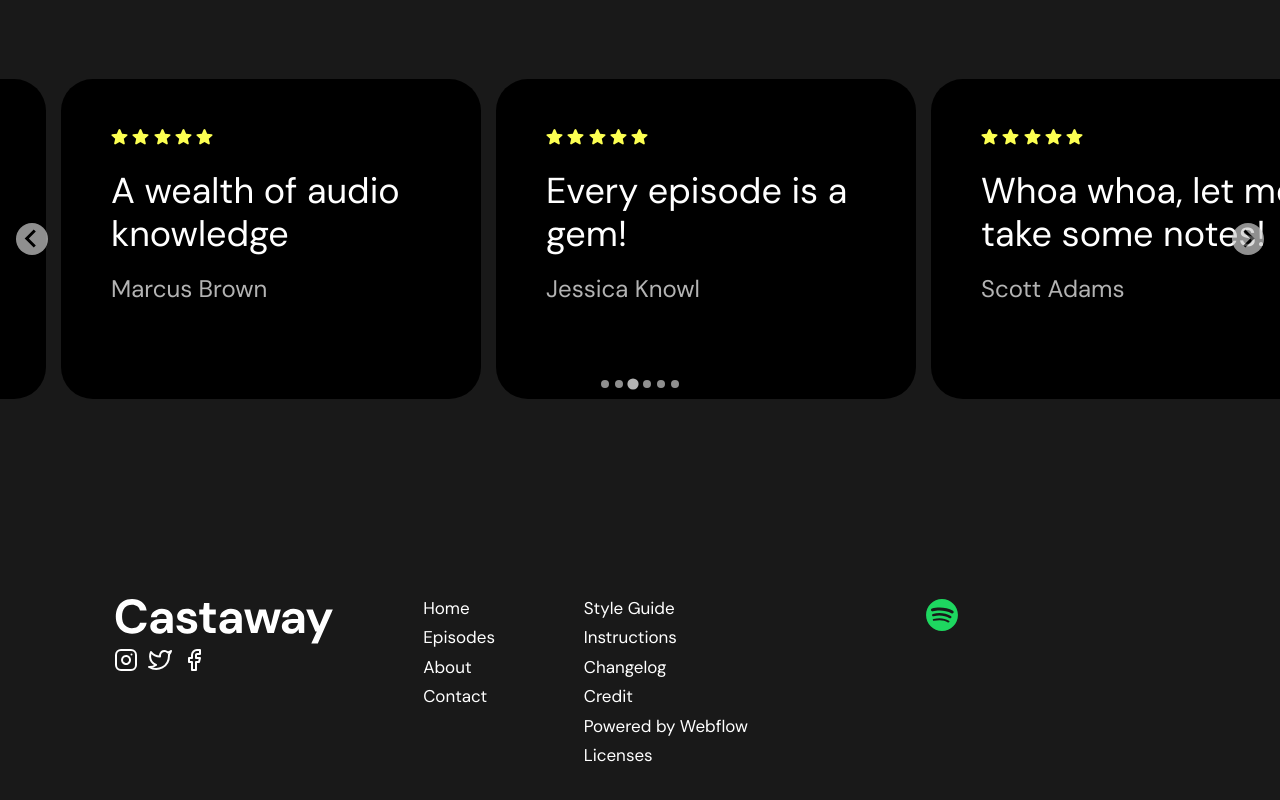
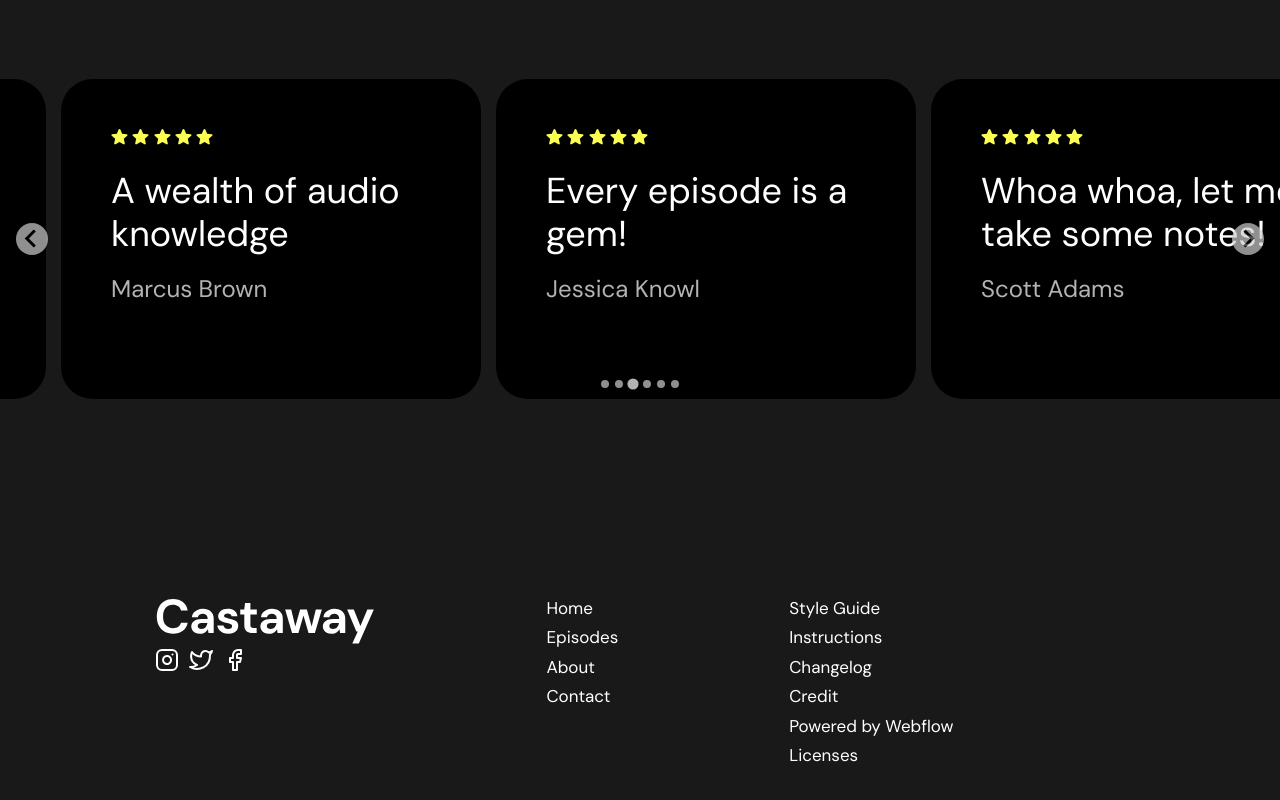
Before and after one commit to Dmytro-Hrytsyshyn/Castaway1, a plain HTML site: page index.html in a window 1280 px wide. Shown: the part 4878-5678 px from the top of the page. Drawn offline with nearby package versions, Linux system fonts and the light colour scheme; a script that the page names is missing.

Commit message:
Deploying to gh-pages from @ Dmytro-Hrytsyshyn/Castaway1@f8e06479af053b70200b7529a1d8de65325a45a5 🚀

```diff
--- a/index.html
+++ b/index.html
@@ -347,24 +347,24 @@
     <div>
 
     </div>
-    <ul class="icons-list">
+    <!-- <ul class="icons-list">
       <li class="icon-item"><a href=""><svg class="" width="32" height="32">
-        <use href="/Castaway1/assets/symbol-defs-U_zFg9WV.svg#icon-spotify"></use>
+        <use href="./img/symbol-defs.svg#icon-spotify"></use>
       </svg></a></li>
       <li class="icon-item"><a href=""><svg class="" width="32" height="32">
-        <use href="/Castaway1/assets/symbol-defs-U_zFg9WV.svg#icon-orange"></use>
+        <use href="./img/symbol-defs.svg#icon-orange"></use>
       </svg></a></li>
       <li class="icon-item music"><a href=""><svg class="" width="32" height="32">
-        <use href="/Castaway1/assets/symbol-defs-U_zFg9WV.svg#icon-music"></use>
+        <use href="./img/symbol-defs.svg#icon-music"></use>
       </svg></a></li>
       <li class="icon-item"><a href=""><svg class="" width="32" height="32">
-        <use href="/Castaway1/assets/symbol-defs-U_zFg9WV.svg#icon-antena"></use>
+        <use href="./img/symbol-defs.svg#icon-antena"></use>
       </svg></a></li>
       <li class="icon-item"><a href=""><svg class="" width="32" height="32">
-        <use href="/Castaway1/assets/symbol-defs-U_zFg9WV.svg#icon-wifi"></use>
+        <use href="./img/symbol-defs.svg#icon-wifi"></use>
       </svg></a></li>
 
-    </ul>
+    </ul> -->
 
 
 
```
